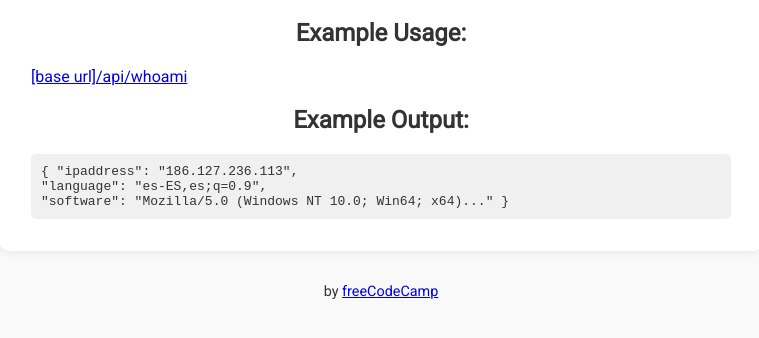
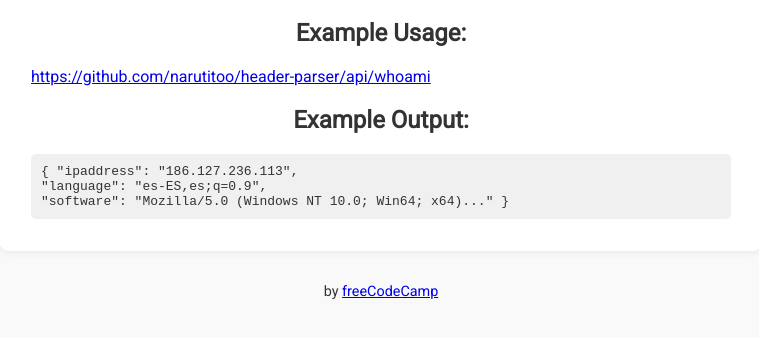
Before and after one commit to narutitoo/header-parser, a website: page index.html in a window 1280 px wide. Shown: the part 126-464 px from the top of the page, without its empty margins (259-1018 px from the left). Drawn offline with Linux system fonts and the light colour scheme.

Commit message:
Update index.html

```diff
--- a/index.html
+++ b/index.html
@@ -53,7 +53,7 @@
 
       <h2>Example Usage:</h2>
       <p>
-        <a href="/api/whoami">[base url]/api/whoami</a>
+        <a href="/api/whoami">https://github.com/narutitoo/header-parser/api/whoami</a>
       </p>
 
       <h2>Example Output:</h2>
```
